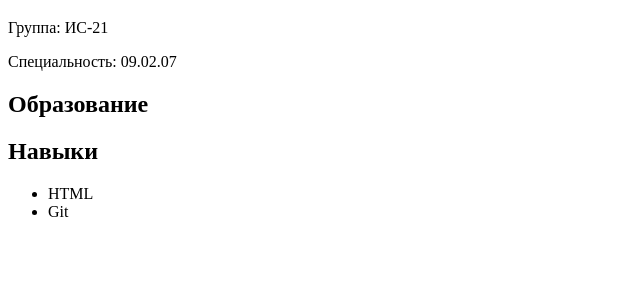
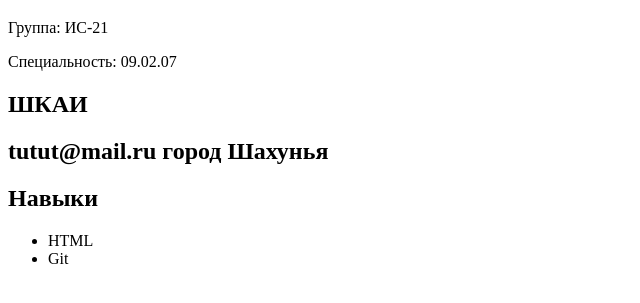
Before and after one commit to haor1x/student-card, a plain HTML site: page index.html in a window 1280 px wide. Shown: the part 95-398 px from the top of the page, without its empty margins (0-640 px from the left). Drawn offline with Linux system fonts and the light colour scheme.

Commit message:
Добавлен раздел Контакты

```diff
--- a/index.html
+++ b/index.html
@@ -3,13 +3,16 @@
 <head>
   <meta charset="UTF-8">
   <title>Визитка студента</title>
+  <div style=" background-color: aquamarine;">
+    </div>
 </head>
 <p>Город: Москва</p>
 <body>
   <h1>Иванов Иван Иванович</h1>
   <p>Группа: ИС-21</p>
   <p>Специальность: 09.02.07</p>
-    <h2>Образование</h2>
+    <h2>ШКАИ</h2>
+    <h2>tutut@mail.ru город Шахунья</h2>
   <h2>Навыки</h2>
   <ul>
     <li>HTML</li>
```
